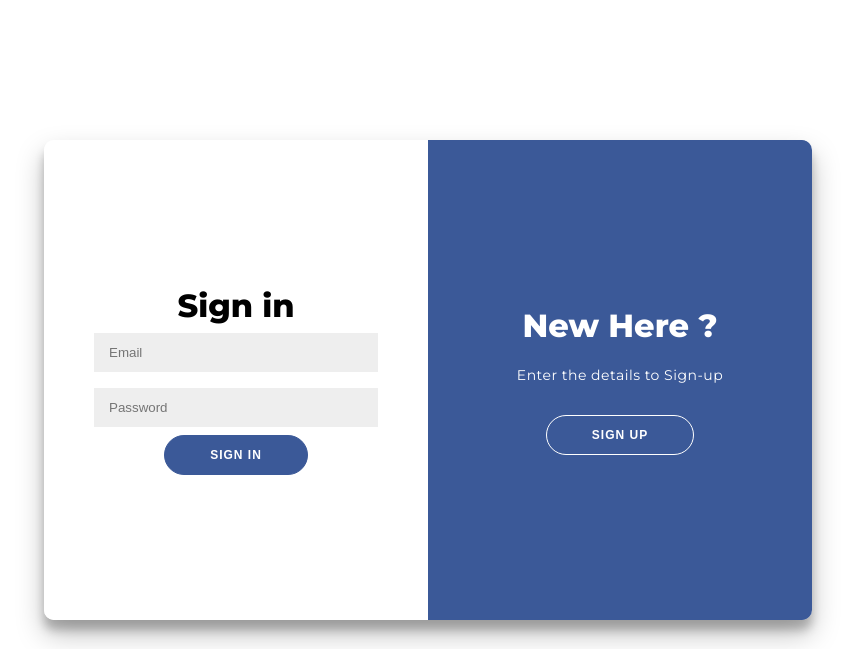
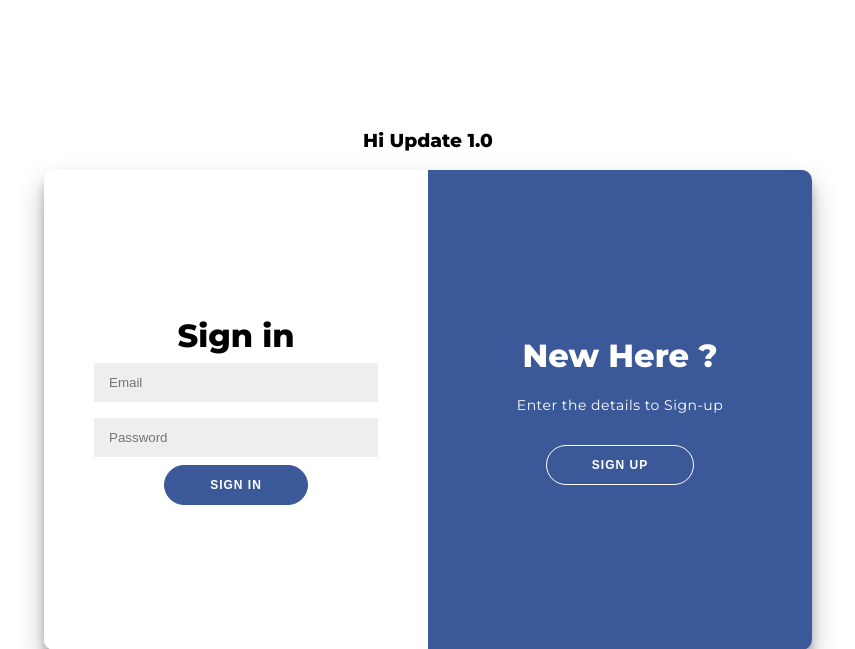
Before and after one commit to hari-jacob/v5flaskapp, a Flask app: page / in a window 1280 px wide. Shown: the top 649 px of the page, without its empty margins (212-1067 px from the left). Run offline with Flask 2, Linux system fonts and the light colour scheme.

Commit message:
Update regist.html

```diff
--- a/templates/regist.html
+++ b/templates/regist.html
@@ -241,7 +241,7 @@ input {
 
 </head>
 <body>
-
+<h3>Hi Update 1.0</h3>
 
 <div class="container" id="container">
 	<div class="form-container sign-up-container">
```
